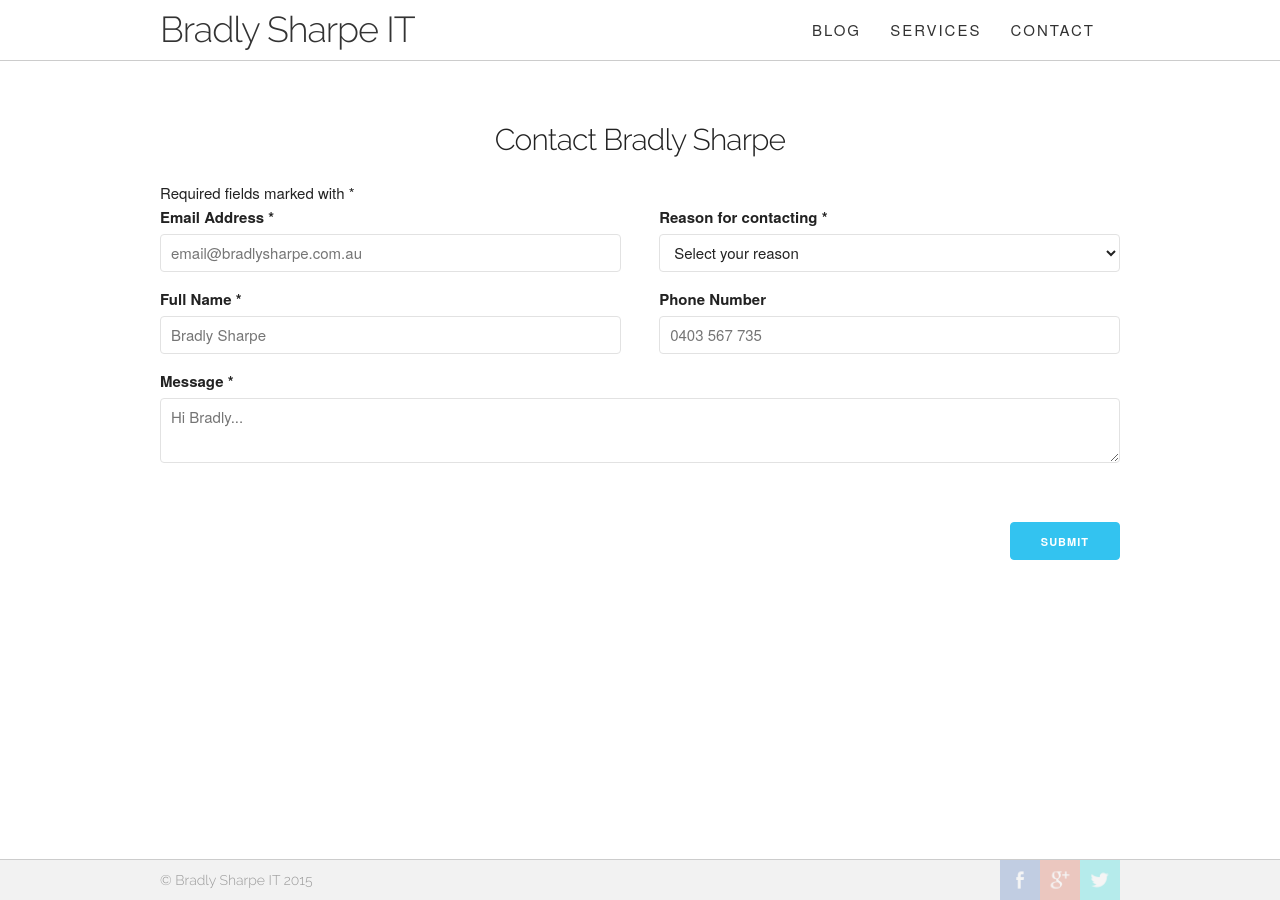
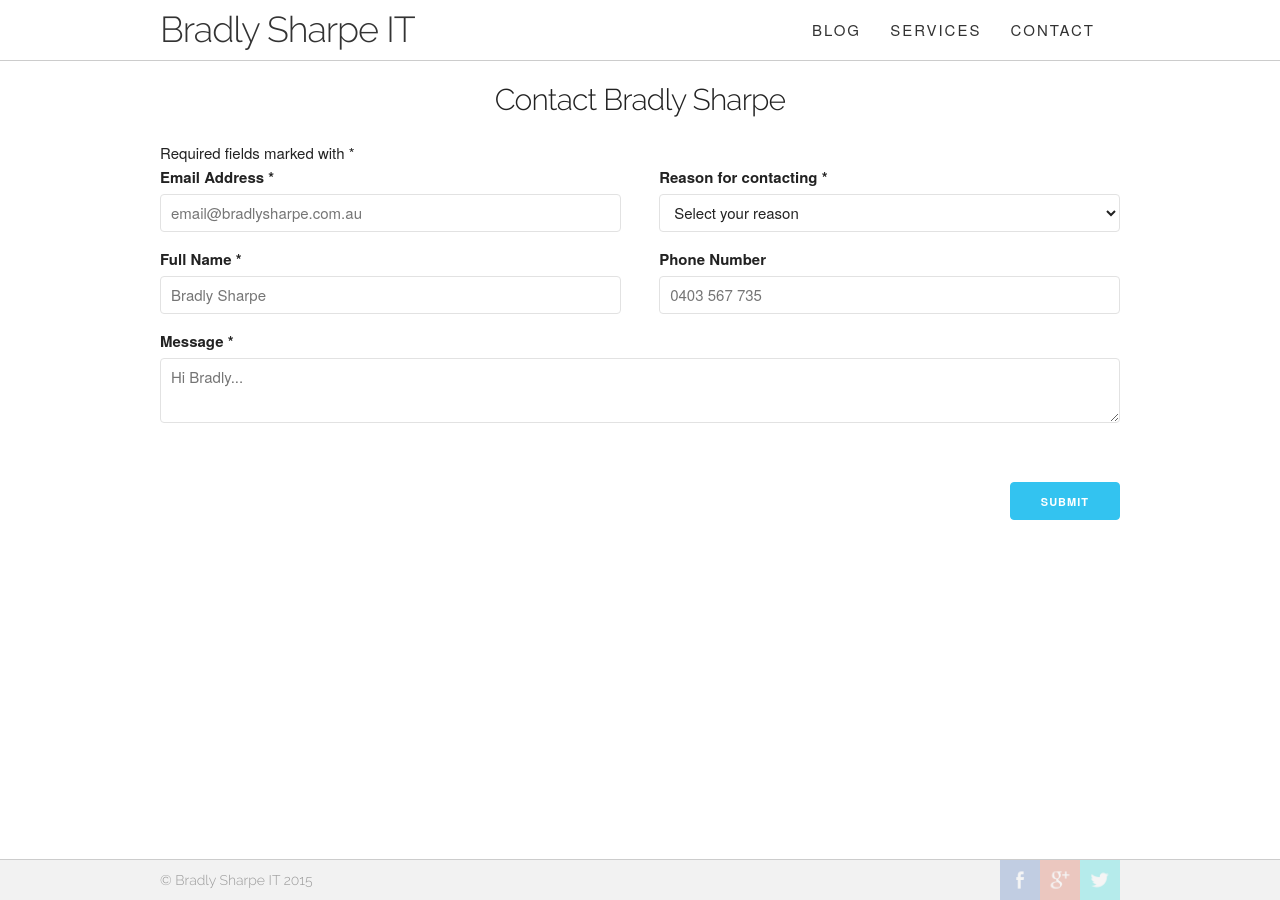
Before and after one commit to BradlySharpe/bradlysharpe.com.au, a Jekyll site: the page built from contact/index.md, in a window 1280 px wide. Built offline with Jekyll 4.4.1, drawn with Linux system fonts in a browser that asks for light colours.

Commit message:
Remove padding from contact page

```diff
--- a/_includes/atf_contact.scss
+++ b/_includes/atf_contact.scss
@@ -1,8 +1,7 @@
 @charset "utf-8";
 
 @import
-    "settings",
-    "contentPadding";
+    "settings";
 
 @include mq($bp-larger-than-phablet) {
   .column,
```
